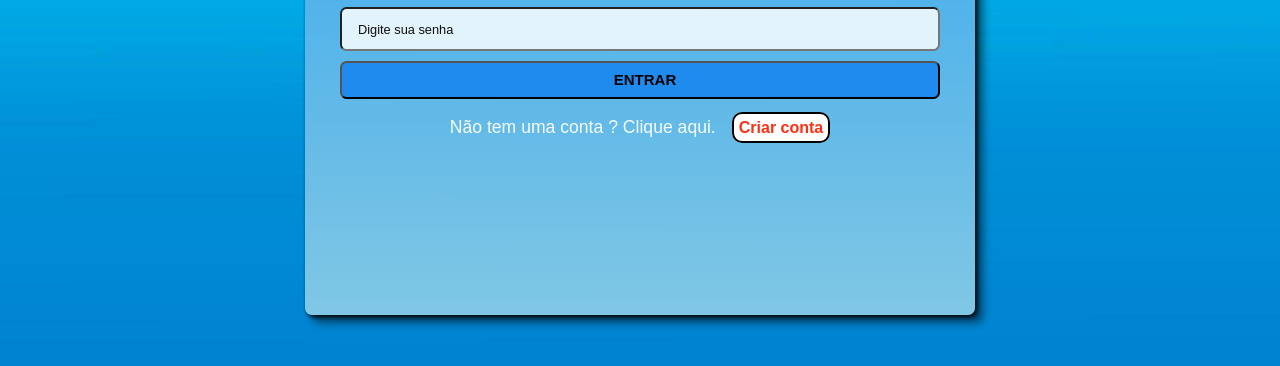
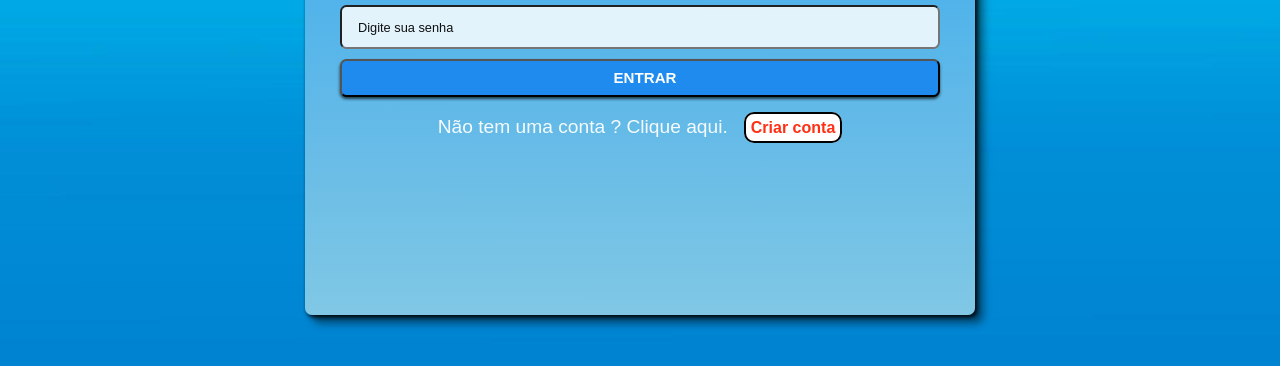
Before and after one commit to Leandrolsantos/paginalogin, a plain HTML site: page index.html in a window 1280 px wide. Shown: the part 368-734 px from the top of the page. Drawn offline with Linux system fonts and the light colour scheme.

```diff
--- a/assets/css/style.css
+++ b/assets/css/style.css
@@ -55,15 +55,17 @@
   form [type="submit"]{
     display: block;
     background-color: rgb(32, 139, 239);
-    font-size: 15px;
+    color: white;
+    font-size: 15.1px;
     text-transform: uppercase;
     font-weight: bold;
     cursor: pointer;
+    box-shadow: -0.2px 2px 3px rgba(0, 0, 0, 0.673);
   }
 
   p {
     color: rgba(255, 255, 255, 0.942);
-    font-size: 1.1rem;
+    font-size: 1.2rem;
   }
 
   a {
```
Also changed, not shown: 1 other file.
